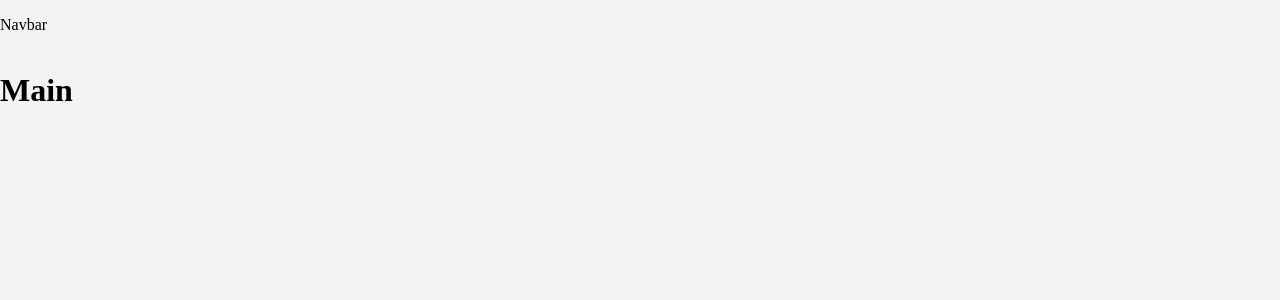
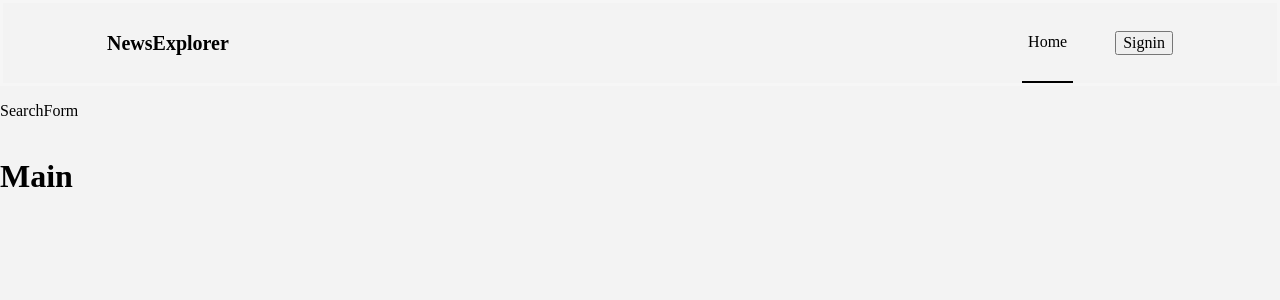
Before and after one commit to mattcontest/news_explorer_frontend, a React (Vite) app: page / in a window 1280 px wide. Shown: the top 300 px of the page. Built offline with nearby package versions, Linux system fonts and the light colour scheme.

Commit message:
Working on Navivgation.jsx + Navigation.css

```diff
--- a/src/components/Header/Header.jsx
+++ b/src/components/Header/Header.jsx
@@ -1,11 +1,13 @@
 import "./Header.css";
 import Navigation from "../Navigation/Navigation";
+import SearchForm from "../SearchForm/SearchForm";
 
 function Header() {
   return (
     <div className="header">
       <div className="header_wrapper">
         <Navigation />
+        <SearchForm />
       </div>
     </div>
   );
--- a/src/components/Navigation/Navigation.css
+++ b/src/components/Navigation/Navigation.css
@@ -0,0 +1,32 @@
+.navbar {
+  display: flex;
+  flex-direction: row;
+  align-items: center;
+  /* border: solid red; */
+  height: 80px;
+  border: solid rgba(255, 255, 255, 0.2);
+}
+
+.logo {
+  margin-right: auto;
+  margin-left: 104px;
+  font-weight: 700;
+  font-size: 20px;
+  line-height: 24px;
+  letter-spacing: 0;
+  width: 200px;
+}
+
+.signin_btn {
+  margin-left: 42px;
+  margin-right: 104px;
+}
+
+.home_btn {
+  height: 80px;
+  border-left: none;
+  border-right: none;
+  border-top: none;
+  background-color: transparent;
+  border-bottom: 2px solid;
+}
--- a/src/components/Navigation/Navigation.jsx
+++ b/src/components/Navigation/Navigation.jsx
@@ -4,7 +4,9 @@ function Navigation() {
   return (
     <div className="navigation">
       <div className="navbar">
-        <p>Navbar</p>
+        <p className="logo">NewsExplorer</p>
+        <button className="home_btn">Home</button>
+        <button className="signin_btn">Signin</button>
       </div>
     </div>
   );
--- a/src/components/SearchForm/SearchForm.jsx
+++ b/src/components/SearchForm/SearchForm.jsx
@@ -0,0 +1,13 @@
+import "./SearchForm.css";
+
+function SearchForm() {
+  return (
+    <div className="SearchForm">
+      <div className="SearchFormWrapper">
+        <p>SearchForm</p>
+      </div>
+    </div>
+  );
+}
+
+export default SearchForm;
```
